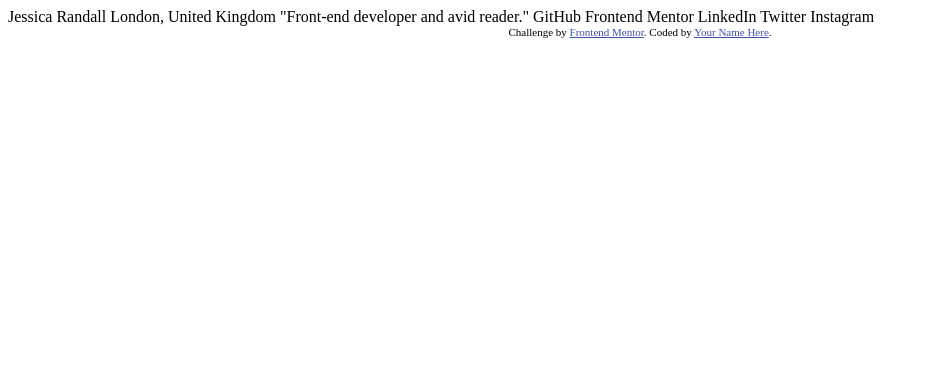
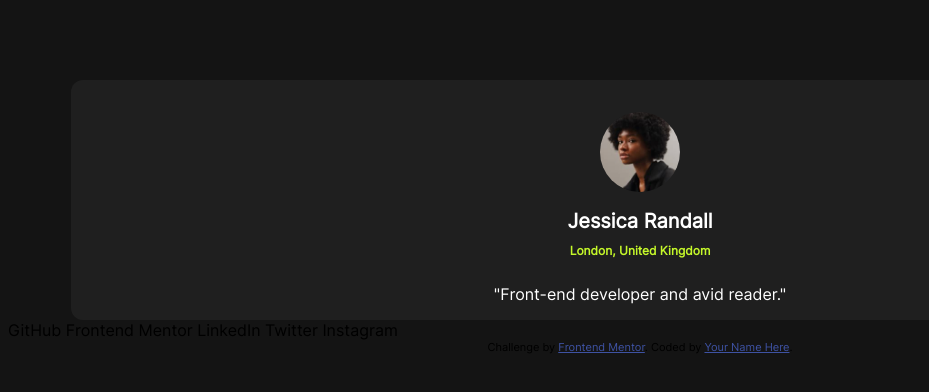
Before and after one commit to DwarakanathAkkala/SocialLinksProfile, a plain HTML site: page index.html in a window 1280 px wide. Shown: the whole page, without its empty margins (0-929 px from the left). Drawn offline with Linux system fonts and the light colour scheme.

Commit message:
Profile Pic, Info Sections

```diff
--- a/index.html
+++ b/index.html
@@ -8,6 +8,8 @@
 
   <title>Frontend Mentor | Social links profile</title>
 
+  <link rel="stylesheet" href="styles.css">
+
   <!-- Feel free to remove these styles or customise in your own stylesheet 👍 -->
   <style>
     .attribution { font-size: 11px; text-align: center; }
@@ -16,9 +18,30 @@
 </head>
 <body>
 
-  Jessica Randall
-  London, United Kingdom
-  "Front-end developer and avid reader."
+  <main>
+
+    <div class="container">
+
+      <figure>
+        <img src="/assets/images/avatar-jessica.jpeg" alt="Profile Picture">
+      </figure>
+
+      <section>
+
+        <h1>Jessica Randall</h1>
+        <h2>London, United Kingdom</h2>
+
+      </section>
+
+      <section>
+        <p>"Front-end developer and avid reader."</p>
+      </section>
+
+    </div>
+
+  </main>
+
+
 
   GitHub
   Frontend Mentor
--- /dev/null
+++ b/styles.css
@@ -0,0 +1,67 @@
+
+@font-face {
+    font-family: "Inter";
+    src: url("/assets/fonts/static/Inter-Regular.ttf");
+}
+
+:root {
+    background-color: hsl(0, 0%, 8%);
+    font-family: "Inter";
+}
+
+.container {
+    background-color: hsl(0, 0%, 12%);
+    padding-top: 1rem;
+    display: grid;
+    grid-template-columns: 1fr;
+    justify-content: center;
+    margin: 10vh auto auto auto;
+    width: 90%;
+    border-radius: 12px;
+}
+
+
+img, figure {
+    display: flex;
+    justify-self: center;
+}
+
+figure {
+    margin-bottom: 0;
+}
+
+h1, h2 {
+    display: grid;
+    justify-content: center;
+    color: hsl(0, 0%, 100%);
+
+}
+
+h1 {
+    font-size: 1.25rem;
+    margin-bottom: 0.5rem;
+}
+
+h2 {
+    font-size: 0.75rem;
+    color: hsl(75, 94%, 57%);
+}
+
+img {
+    width: 5rem;
+    height: 5rem;
+    border-radius: 50%;
+}
+
+section p {
+    display: grid;
+    justify-content: center;
+    color: hsl(0, 0%, 100%);
+}
+
+
+@media screen and (min-width: 1440px) {
+    .container{
+        width: 30%;
+    }
+}
```
